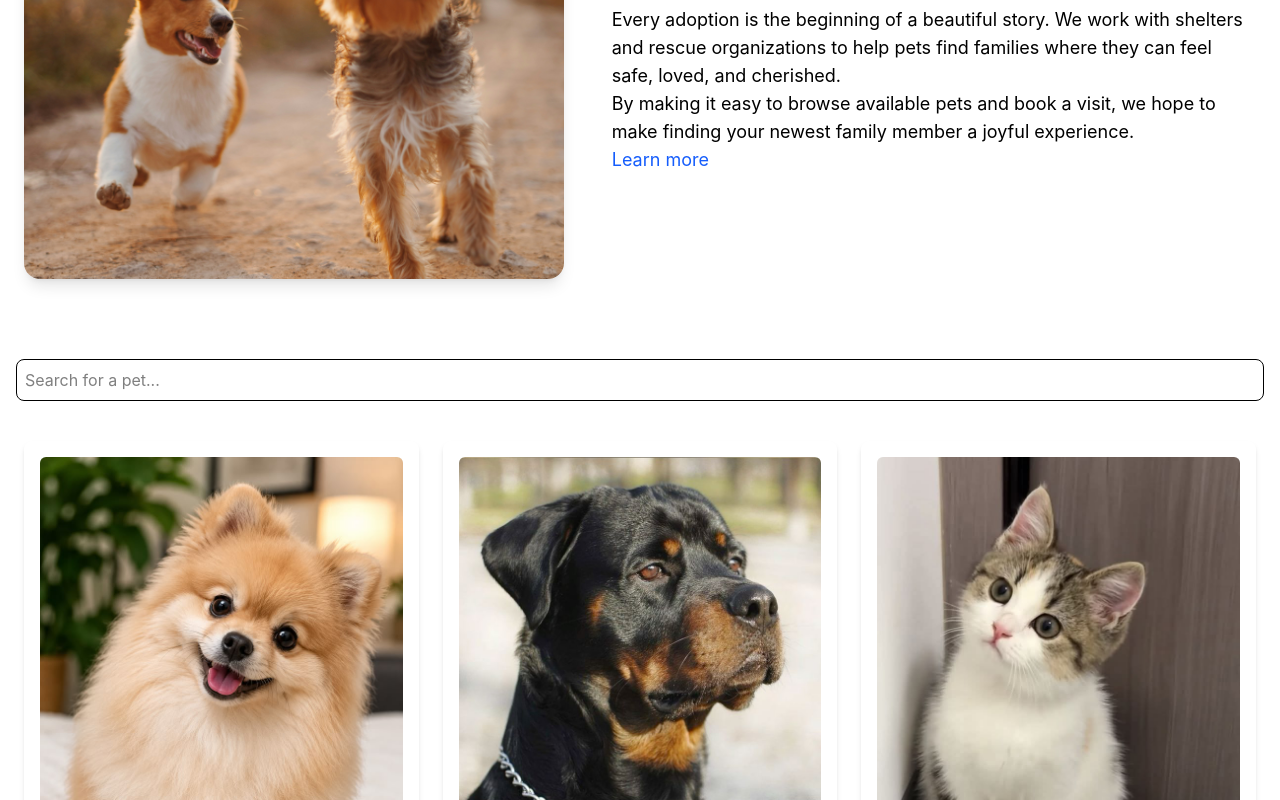
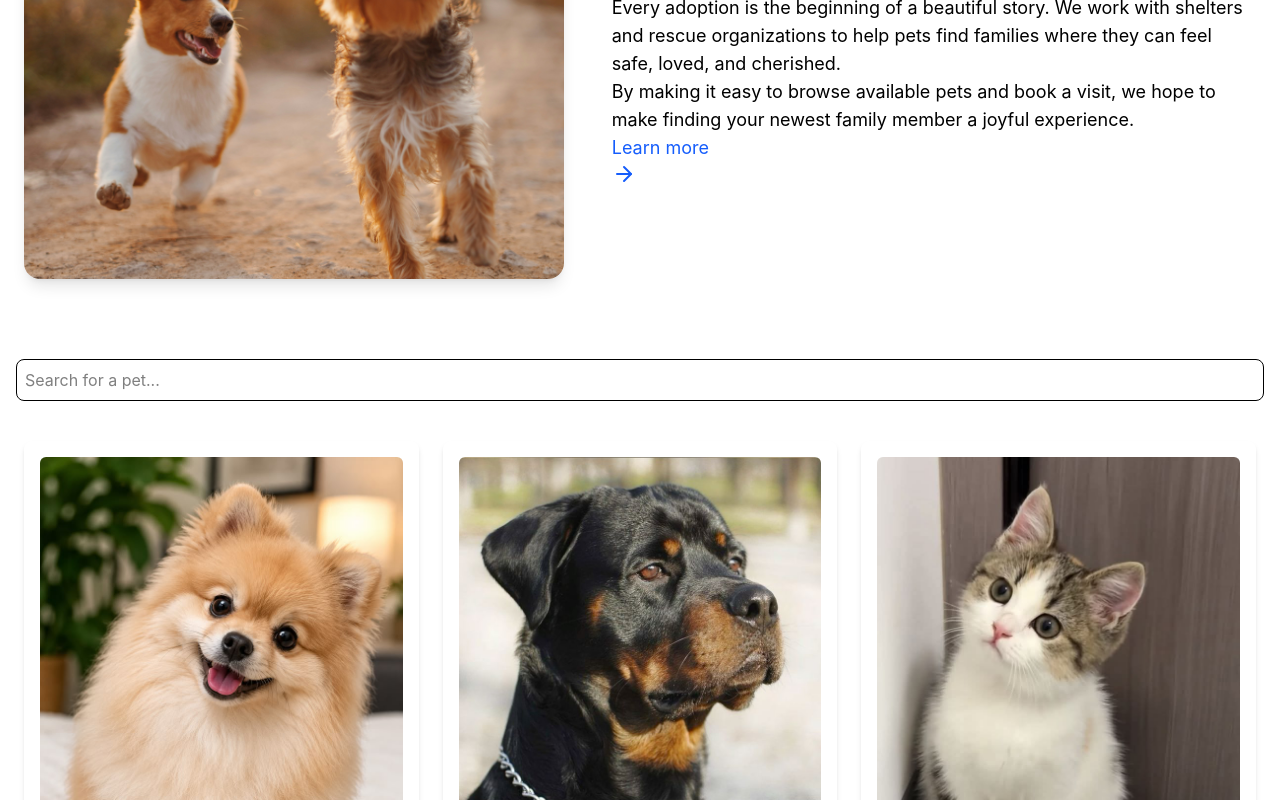
Before and after one commit to group-1-collaboration/Pet-Find, a React (Vite) app: page /dashboard in a window 1280 px wide. Shown: the part 800-1600 px from the top of the page. Built offline with nearby package versions, Linux system fonts and the light colour scheme.

Commit message:
feat:add arrow to the right as icon directing to learn more

```diff
--- a/src/components/AboutUs.jsx
+++ b/src/components/AboutUs.jsx
@@ -1,5 +1,6 @@
 import React from 'react'
 import AboutImage from "@/assets/about.jpg"
+import { ArrowRight } from 'lucide-react'
 
 
 function AboutUs() {
@@ -20,7 +21,7 @@ function AboutUs() {
          <h1 className='text-7xl text-orange-500 font-bold'>About Us</h1>
           <p className='text-lg'>Every adoption is the beginning of a beautiful story. We work with shelters and rescue organizations to help pets find families where they can feel safe, loved, and cherished.
           <p className='text-lg'> By making it easy to browse available pets and book a visit, we hope to make finding your newest family member a joyful experience.</p>
-          <a className='text-blue-600' href="#learn-more">Learn more </a>
+          <a className='text-blue-600' href="#learn-more">Learn more <ArrowRight /></a>
           </p>
         </div>
 
```
